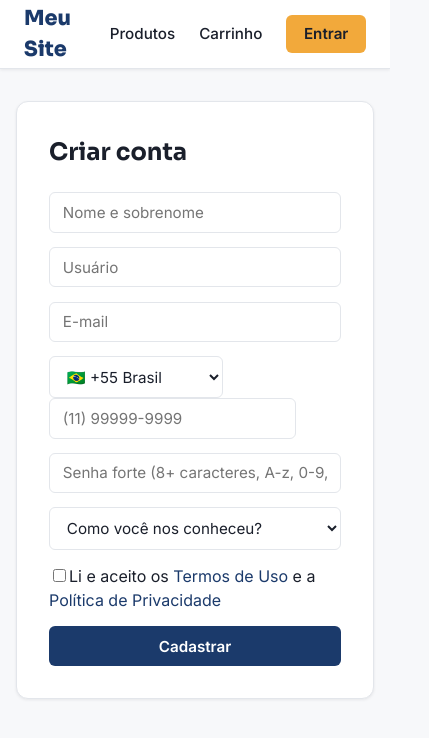
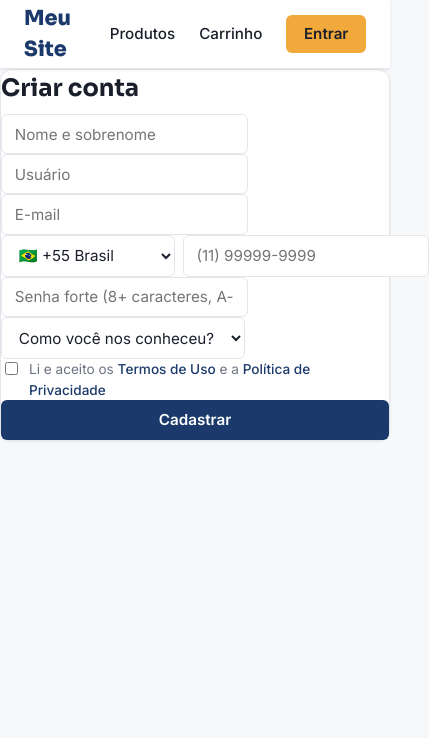
Before and after one commit to bUxxat-tefma0-rectof/meu-site-teste, a React (Vite) app in the folder frontend/: page /cadastro in a window 390 px wide. Shown: the top 738 px of the page, 429 px wide, since content can reach past the window. Built offline with nearby package versions, Linux system fonts and the light colour scheme.

Commit message:
Refactor auth.css styles for improved layout
Refactor styles for auth page, phone row, and terms checkbox.

```diff
--- a/frontend/src/styles/auth.css
+++ b/frontend/src/styles/auth.css
@@ -1,37 +1,31 @@
-.auth-page {
-  min-height: 70vh;
+.phone-row {
   display: flex;
-  align-items: center;
-  justify-content: center;
-  padding: 2rem 1rem;
+  gap: 0.5rem;
 }
 
-.auth-card {
-  width: 100%;
-  max-width: 380px;
-  padding: 2rem;
-  display: flex;
-  flex-direction: column;
-  gap: 0.9rem;
+.phone-row select {
+  flex: 0 0 130px;
 }
 
-.auth-links {
-  display: flex;
-  justify-content: space-between;
-  font-size: 0.9rem;
-  margin-top: 0.5rem;
+.phone-row input {
+  flex: 1;
 }
 
-.form-error {
-  color: var(--color-danger);
-  font-size: 0.9rem;
-  margin: 0;
+.terms-checkbox {
+  display: flex;
+  align-items: flex-start;
+  gap: 0.5rem;
+  font-size: 0.85rem;
+  color: var(--color-text-muted);
+  cursor: pointer;
 }
 
-.cart-item {
-  display: flex;
-  align-items: center;
-  justify-content: space-between;
-  padding: 1rem 1.25rem;
-  margin-bottom: 0.75rem;
+.terms-checkbox input {
+  margin-top: 0.2rem;
+  width: auto;
 }
+
+.terms-checkbox a {
+  color: var(--color-primary);
+  font-weight: 500;
+}
```
